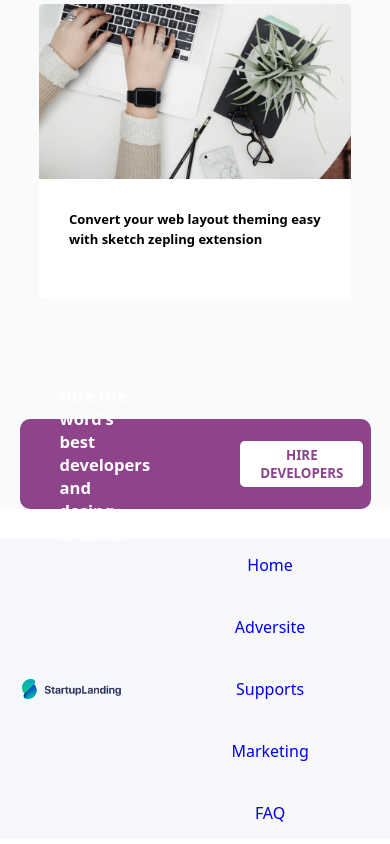
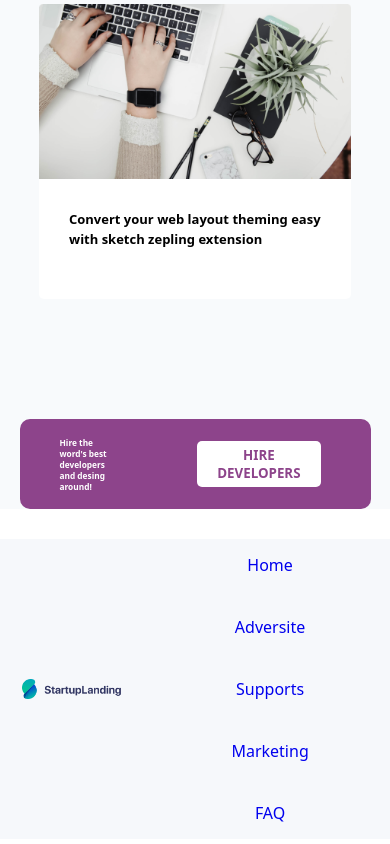
Before and after one commit to JorgeAlbertoLeonJimenez/WebM, a React (Create React App) app: page / in a window 390 px wide. Shown: the part 4886-5730 px from the top of the page. Built offline with nearby package versions, Linux system fonts and the light colour scheme.

Commit message:
Update App.css

```diff
--- a/src/App.css
+++ b/src/App.css
@@ -387,7 +387,7 @@ footer img{
 
   .container-bar div{
     width: 100%;
-    font-size: 20px;
+    font-size: 10px;
 
   }
 
```
